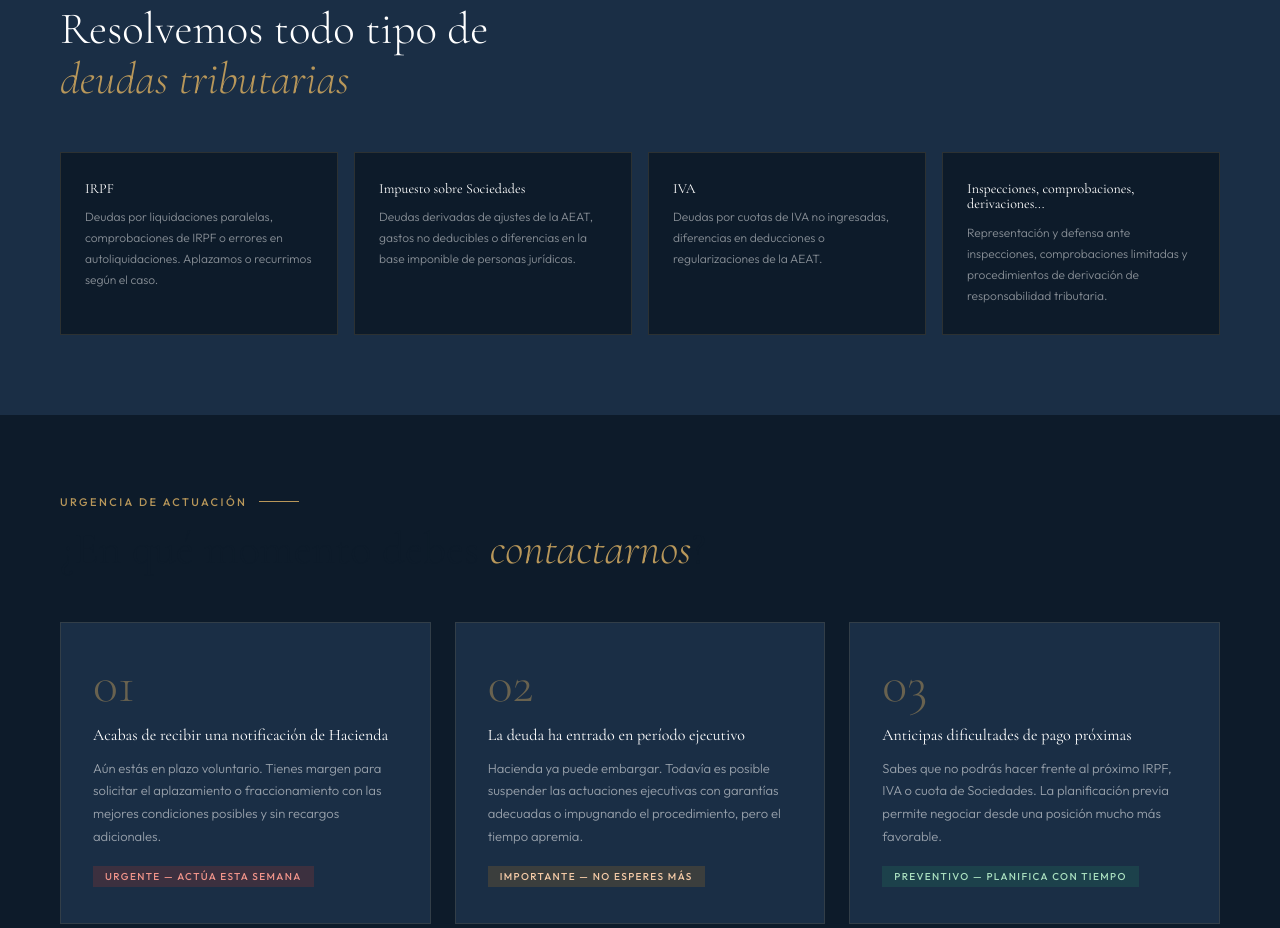
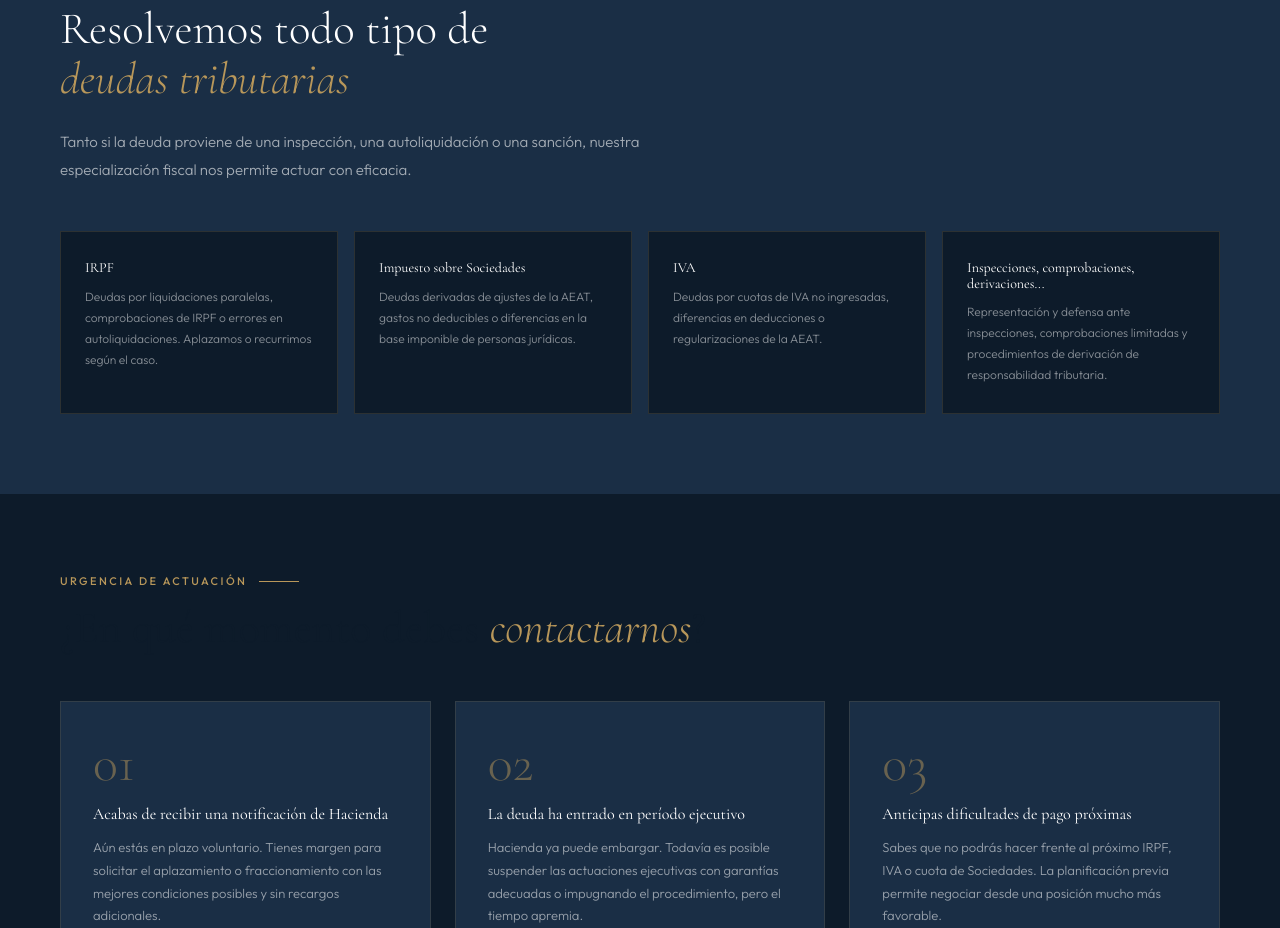
Before and after one commit to Ivanrm01/IRM-Abogados, a Next.js app: page /garantias-deuda-aeat in a window 1280 px wide. Shown: the part 1960-2888 px from the top of the page. Built offline with nearby package versions, Linux system fonts and the light colour scheme.

Commit message:
Update page.jsx

```diff
--- a/app/garantias-deuda-aeat/page.jsx
+++ b/app/garantias-deuda-aeat/page.jsx
@@ -100,6 +100,9 @@ export default function GarantiasPage() {
       <section className={styles.tiposSection}>
         <div className={styles.eyebrow2}>¿Qué deudas gestionamos?</div>
         <h2 className={styles.sectionTitleLight}>Resolvemos todo tipo de<br /><em>deudas tributarias</em></h2>
+        <p style={{fontSize:'15px', fontWeight:300, color:'rgba(255,255,255,.6)', maxWidth:'640px', marginTop:'24px', lineHeight:1.85}}>
+          Tanto si la deuda proviene de una inspección, una autoliquidación o una sanción, nuestra especialización fiscal nos permite actuar con eficacia.
+        </p>
         <div className={styles.tiposGrid}>
           {tipos.map(t => (
             <div key={t.t} className={styles.tipoCard}>
```
